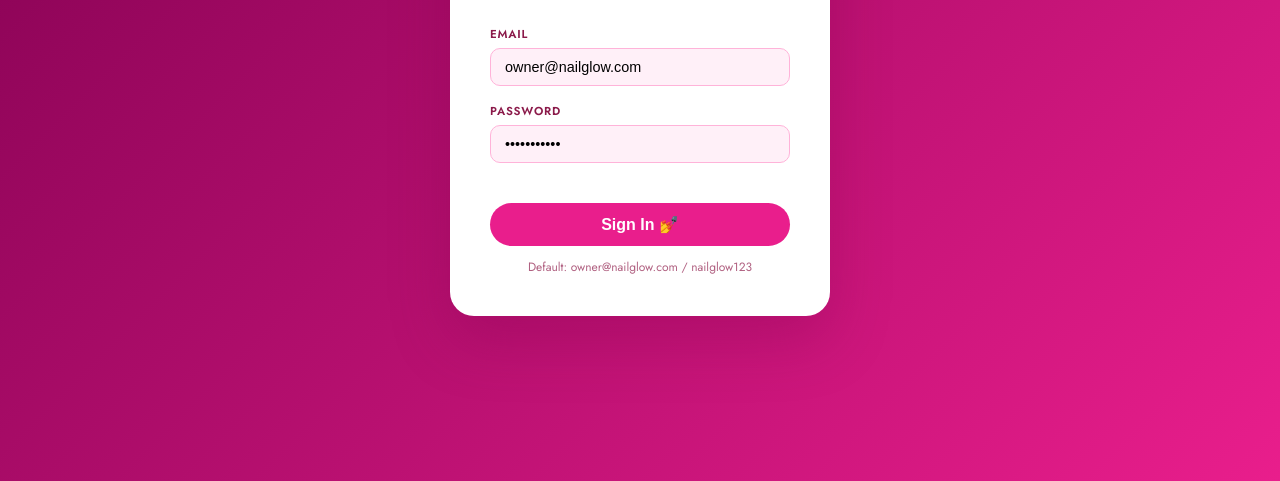
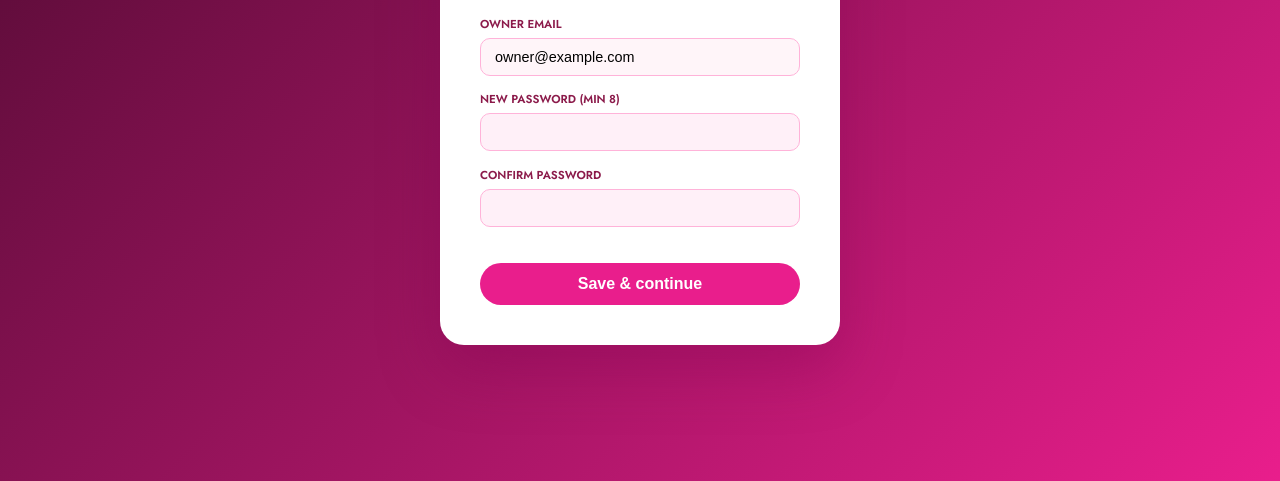
Before and after one commit to ronb12/NailGlow-Studio, a plain HTML site: page index.html in a window 1280 px wide. Shown: the part 319-800 px from the top of the page. Drawn offline with nearby package versions, Linux system fonts and the light colour scheme.

Commit message:
security: first-run password, no secrets in repo; README + CREDENTIALS.md

```diff
--- a/index.html
+++ b/index.html
@@ -181,14 +181,38 @@ td{padding:10px 14px;font-size:0.85rem;}
     </div>
     <div style="display:flex;flex-direction:column;gap:0.75rem;">
       <div><label style="font-size:0.72rem;font-weight:600;text-transform:uppercase;letter-spacing:0.07em;color:#8b1a4a;">Email</label>
-        <input id="login-email" type="email" placeholder="owner@nailglow.com" value="owner@nailglow.com" style="width:100%;background:#fff0f8;border:1px solid #ffb3d9;border-radius:10px;padding:10px 14px;font-size:0.9rem;margin-top:4px;outline:none;">
+        <input id="login-email" type="email" placeholder="your-owner@email.com" autocomplete="username" style="width:100%;background:#fff0f8;border:1px solid #ffb3d9;border-radius:10px;padding:10px 14px;font-size:0.9rem;margin-top:4px;outline:none;">
       </div>
       <div><label style="font-size:0.72rem;font-weight:600;text-transform:uppercase;letter-spacing:0.07em;color:#8b1a4a;">Password</label>
-        <input id="login-pass" type="password" placeholder="••••••••" value="nailglow123" style="width:100%;background:#fff0f8;border:1px solid #ffb3d9;border-radius:10px;padding:10px 14px;font-size:0.9rem;margin-top:4px;outline:none;">
+        <input id="login-pass" type="password" placeholder="Your password" autocomplete="current-password" style="width:100%;background:#fff0f8;border:1px solid #ffb3d9;border-radius:10px;padding:10px 14px;font-size:0.9rem;margin-top:4px;outline:none;">
       </div>
       <div id="login-err" style="color:#e91e8c;font-size:0.8rem;min-height:1rem;"></div>
       <button onclick="doLogin()" style="background:#e91e8c;color:white;border:none;border-radius:30px;padding:12px;font-size:1rem;font-weight:600;cursor:pointer;width:100%;">Sign In 💅</button>
-      <div style="text-align:center;font-size:0.75rem;color:#b06080;">Default: owner@nailglow.com / nailglow123</div>
+      <div style="text-align:center;font-size:0.75rem;color:#b06080;">First visit? Create your owner password on the setup screen. No default credentials are in this repository.</div>
+    </div>
+  </div>
+</div>
+
+<!-- First-run owner password (no secrets in source / GitHub) -->
+<div id="setupScreen" style="display:none;position:fixed;inset:0;background:linear-gradient(135deg,#4a0a2e,#e91e8c);z-index:10000;align-items:center;justify-content:center;flex-direction:column;">
+  <div style="background:white;border-radius:24px;padding:2.5rem;width:min(400px,92vw);box-shadow:0 24px 60px rgba(128,0,80,0.35);">
+    <div style="text-align:center;margin-bottom:1.25rem;">
+      <div style="font-size:2.5rem">🔐</div>
+      <div style="font-family:'Cormorant Garamond',serif;font-size:1.65rem;font-weight:700;color:#2a0018;">Welcome to NailGlow</div>
+      <div style="font-size:0.78rem;color:#8b1a4a;margin-top:0.5rem;">Set your <strong>owner password</strong>. It stays in this browser only (local storage).</div>
+    </div>
+    <div style="display:flex;flex-direction:column;gap:0.65rem;">
+      <div><label style="font-size:0.72rem;font-weight:600;text-transform:uppercase;color:#8b1a4a;">Owner email</label>
+        <input id="setup-email" type="email" readonly style="width:100%;background:#fff5f9;border:1px solid #ffb3d9;border-radius:10px;padding:10px 14px;font-size:0.9rem;margin-top:4px;">
+      </div>
+      <div><label style="font-size:0.72rem;font-weight:600;text-transform:uppercase;color:#8b1a4a;">New password (min 8)</label>
+        <input id="setup-pass" type="password" autocomplete="new-password" style="width:100%;background:#fff0f8;border:1px solid #ffb3d9;border-radius:10px;padding:10px 14px;font-size:0.9rem;margin-top:4px;">
+      </div>
+      <div><label style="font-size:0.72rem;font-weight:600;text-transform:uppercase;color:#8b1a4a;">Confirm password</label>
+        <input id="setup-pass2" type="password" autocomplete="new-password" style="width:100%;background:#fff0f8;border:1px solid #ffb3d9;border-radius:10px;padding:10px 14px;font-size:0.9rem;margin-top:4px;">
+      </div>
+      <div id="setup-err" style="color:#e91e8c;font-size:0.8rem;min-height:1rem;"></div>
+      <button type="button" onclick="completeOwnerPasswordSetup()" style="background:#e91e8c;color:white;border:none;border-radius:30px;padding:12px;font-size:1rem;font-weight:600;cursor:pointer;width:100%;">Save &amp; continue</button>
     </div>
   </div>
 </div>
@@ -616,7 +640,7 @@ const ROLES = { owner: 'Owner', manager: 'Manager', tech: 'Technician' };
 // ── DEFAULT DATA ──────────────────────────────────
 const DEFAULT_DATA = {
   users: [
-    { id: 1, name: 'Owner', email: 'owner@nailglow.com', password: 'nailglow123', role: 'owner', pin: '1234' }
+    { id: 1, name: 'Owner', email: 'owner@example.com', password: null, role: 'owner' }
   ],
   appointments: [],
   clients: [],
@@ -711,9 +735,51 @@ function showToast(msg, type) {
 }
 
 // ── LOGIN SYSTEM ──────────────────────────────────
+function needsOwnerPasswordSetup() {
+  return DB.users.some(function(u) { return u.role === 'owner' && (u.password == null || u.password === ''); });
+}
+
 function showLogin() {
+  var su = document.getElementById('setupScreen');
+  if (su) su.style.display = 'none';
   document.getElementById('loginScreen').style.display = 'flex';
   document.getElementById('appScreen').style.display = 'none';
+}
+
+function showSetupScreen() {
+  var owner = DB.users.find(function(u) { return u.role === 'owner'; });
+  var em = document.getElementById('setup-email');
+  if (em && owner) em.value = owner.email;
+  var su = document.getElementById('setupScreen');
+  if (su) su.style.display = 'flex';
+  document.getElementById('loginScreen').style.display = 'none';
+  document.getElementById('appScreen').style.display = 'none';
+}
+
+function completeOwnerPasswordSetup() {
+  var p1 = document.getElementById('setup-pass').value;
+  var p2 = document.getElementById('setup-pass2').value;
+  var err = document.getElementById('setup-err');
+  if (err) err.textContent = '';
+  if (p1.length < 8) {
+    if (err) err.textContent = 'Use at least 8 characters.';
+    return;
+  }
+  if (p1 !== p2) {
+    if (err) err.textContent = 'Passwords do not match.';
+    return;
+  }
+  var owner = DB.users.find(function(u) { return u.role === 'owner'; });
+  if (!owner) {
+    if (err) err.textContent = 'No owner account.';
+    return;
+  }
+  owner.password = p1;
+  saveDB();
+  document.getElementById('setup-pass').value = '';
+  document.getElementById('setup-pass2').value = '';
+  showLogin();
+  showToast('Owner password saved. Sign in below.', 'success');
 }
 
 function hideLogin() {
@@ -724,11 +790,11 @@ function hideLogin() {
 function doLogin() {
   var email = document.getElementById('login-email').value.trim().toLowerCase();
   var pass  = document.getElementById('login-pass').value;
-  var user  = DB.users.find(function(u) {
-    return u.email.toLowerCase() === email && u.password === pass;
-  });
-  if (!user) {
-    document.getElementById('login-err').textContent = 'Invalid email or password.';
+  var user  = DB.users.find(function(u) { return u.email.toLowerCase() === email; });
+  if (!user || user.password == null || user.password === '' || user.password !== pass) {
+    document.getElementById('login-err').textContent = (!user || user.password == null || user.password === '')
+      ? 'Invalid credentials or finish owner setup first.'
+      : 'Invalid email or password.';
     return;
   }
   currentUser = user;
@@ -1574,7 +1640,10 @@ function importNailGlowData(ev) {
         var em = currentUser.email;
         currentUser = DB.users.find(function(u) { return u.email.toLowerCase() === String(em).toLowerCase(); }) || null;
       }
-      if (!currentUser) {
+      if (needsOwnerPasswordSetup()) {
+        currentUser = null;
+        showSetupScreen();
+      } else if (!currentUser) {
         showLogin();
       } else {
         if ($('current-user-name')) $('current-user-name').textContent = currentUser.name;
@@ -1607,7 +1676,11 @@ function importNailGlowData(ev) {
 window.addEventListener('DOMContentLoaded', function() {
   try {
     loadDB();
-    showLogin();
+    if (needsOwnerPasswordSetup()) {
+      showSetupScreen();
+    } else {
+      showLogin();
+    }
     var dateEl = $('a-date');
     if (dateEl) dateEl.value = today();
     populateServiceSelects();
```
Also changed, not shown: docs/CREDENTIALS.md (added, +9 -0 lines), README.md.
